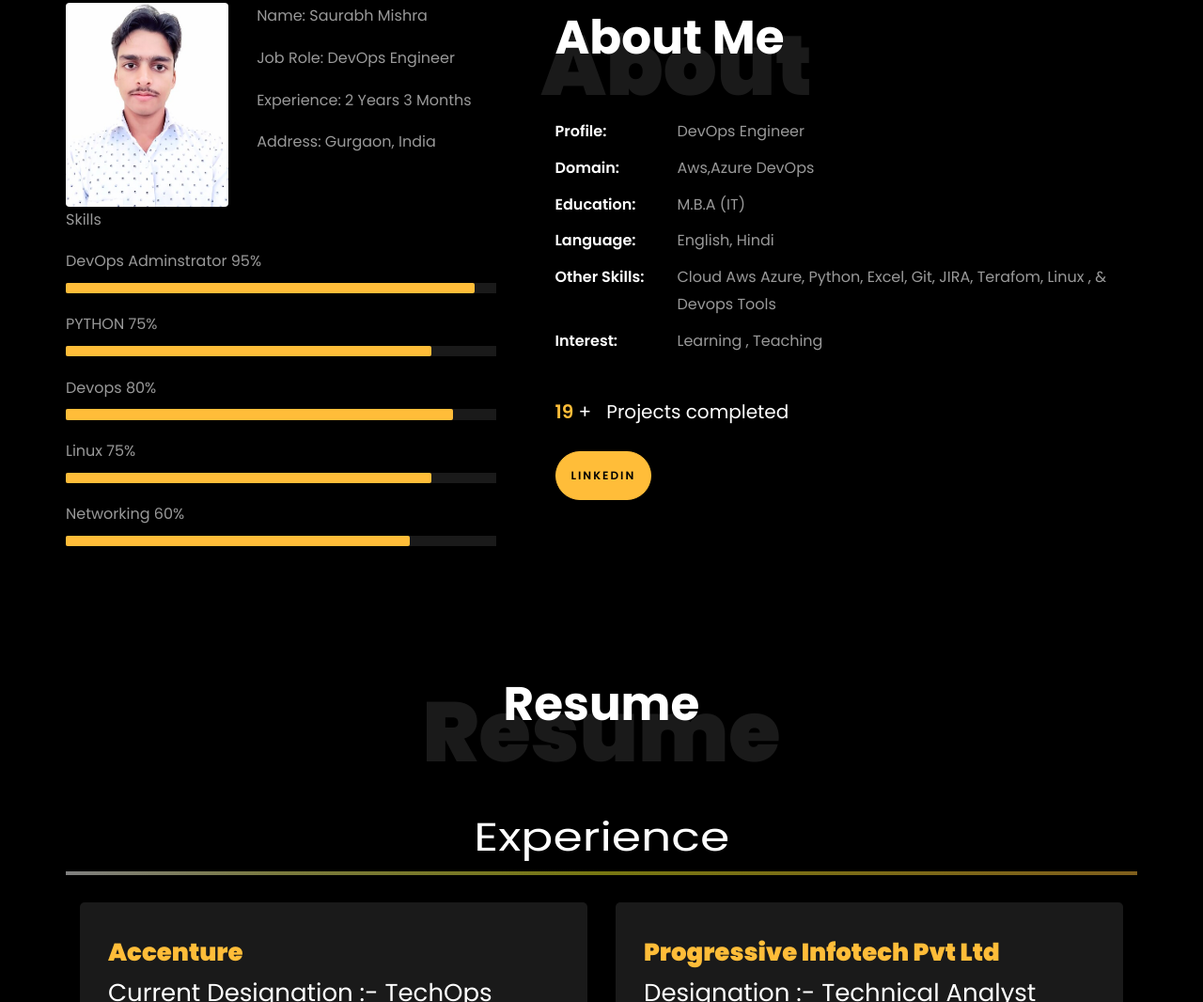
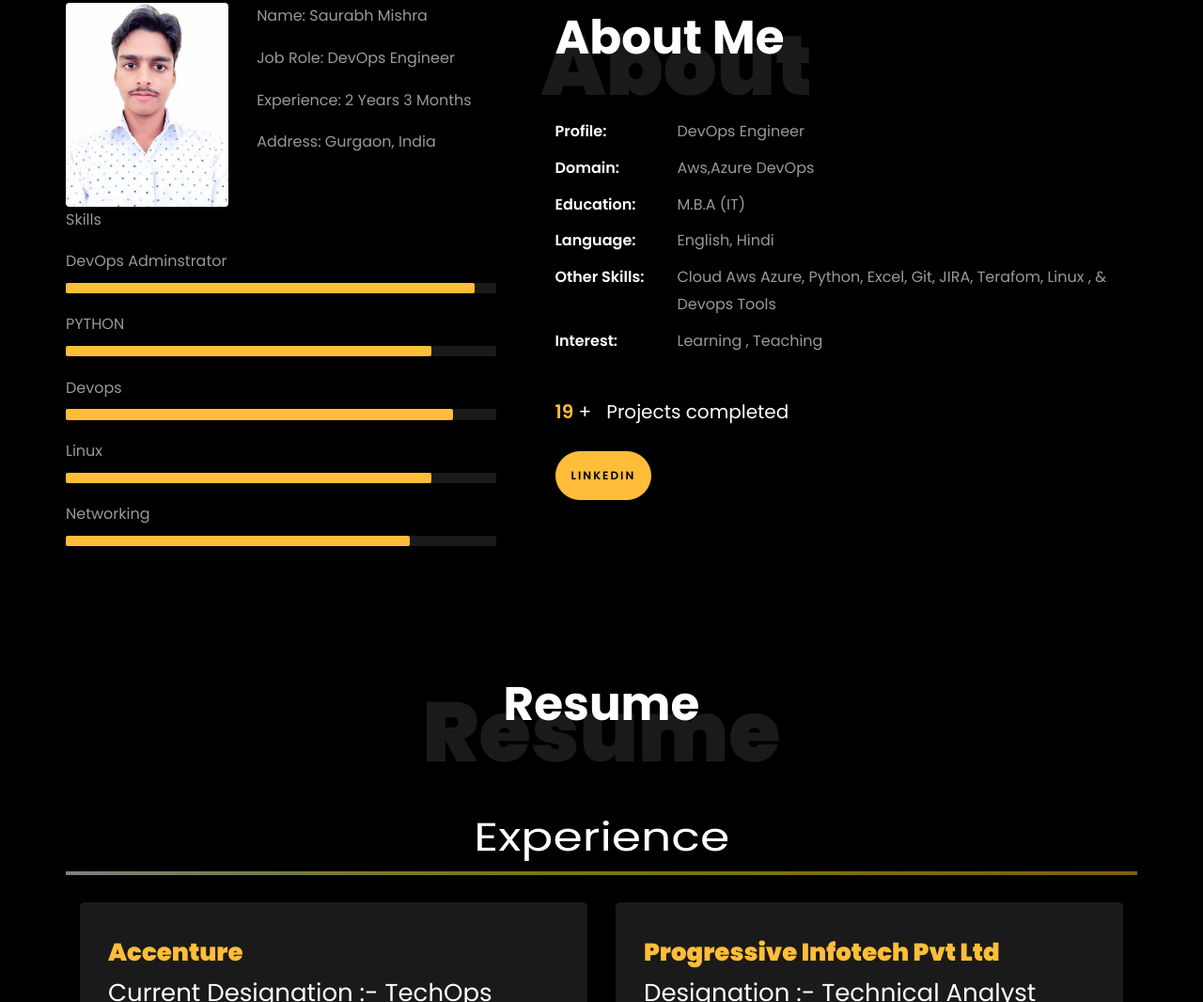
Before and after one commit to Saurabhmishra-devops/profile.io, a plain HTML site: page index.html in a window 1280 px wide. Shown: the part 859-1925 px from the top of the page at 94% size. Drawn offline with Linux system fonts and the light colour scheme; animation ran at ten frames a second; files whose address does not match are found by name.

Commit message:
index.html

```diff
--- a/index.html
+++ b/index.html
@@ -226,31 +226,31 @@
 
 								<div class="skill-mf">
 									<p class="title-s">Skills</p>
-									<span>DevOps Adminstrator </span> <span class="pull-right">95%</span>
+									<span>DevOps Adminstrator </span> <span class="pull-right"></span>
 									<div class="progress">
 										<div class="progress-bar" role="progressbar" style="width: 95%;" aria-valuenow="95" aria-valuemin="0"
 											aria-valuemax="100"></div>
 									</div>
 
-									<span>PYTHON</span> <span class="pull-right">75%</span>
+									<span>PYTHON</span> <span class="pull-right"></span>
 									<div class="progress">
 										<div class="progress-bar" role="progressbar" style="width: 85%" aria-valuenow="85" aria-valuemin="0"
 											aria-valuemax="100"></div>
 									</div>
 
-									<span>Devops </span> <span class="pull-right">80%</span>
+									<span>Devops </span> <span class="pull-right"></span>
 									<div class="progress">
 										<div class="progress-bar" role="progressbar" style="width: 90%" aria-valuenow="90" aria-valuemin="0"
 											aria-valuemax="100"></div>
 									</div>
 
-									<span>Linux</span> <span class="pull-right">75%</span>
+									<span>Linux</span> <span class="pull-right"></span>
 									<div class="progress">
 										<div class="progress-bar" role="progressbar" style="width: 85%" aria-valuenow="85" aria-valuemin="0"
 											aria-valuemax="100"></div>
 									</div>
 
-									<span>Networking </span> <span class="pull-right">60%</span>
+									<span>Networking </span> <span class="pull-right"></span>
 									<div class="progress">
 										<div class="progress-bar" role="progressbar" style="width: 80%" aria-valuenow="80" aria-valuemin="0"
 											aria-valuemax="100"></div>
```
